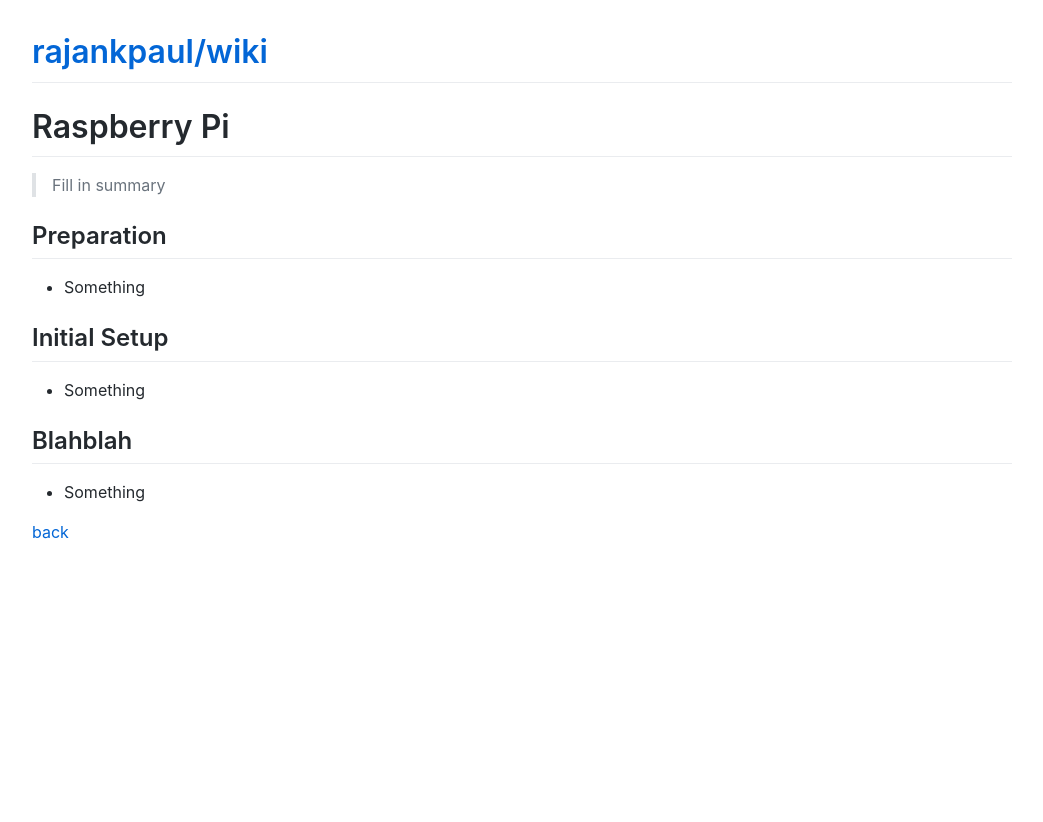
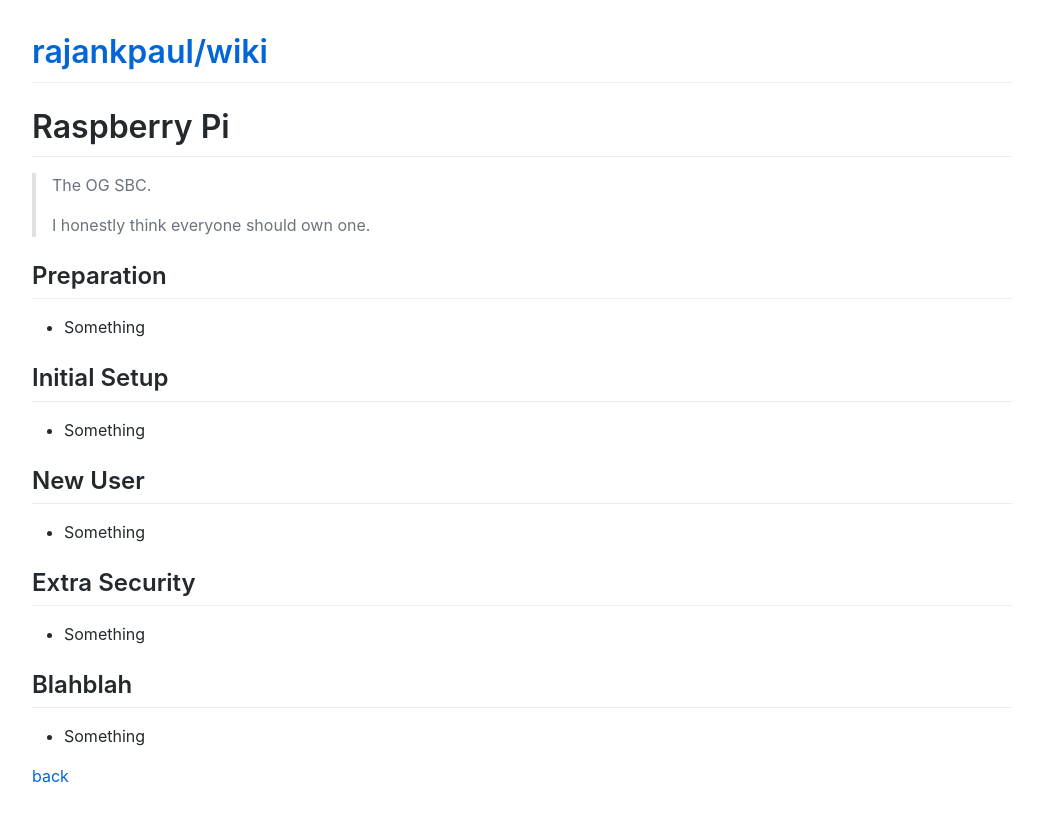
Before and after one commit to rajankpaul/docs, a Jekyll site: the page built from tutorials/raspberry_pi/index.md, in a window 1280 px wide. Shown: the top 822 px of the page, without its empty margins (118-1161 px from the left). Built offline with Jekyll 4.4.1, drawn with Linux system fonts in a browser that asks for light colours; comment, search, counter and statistics services are not loaded.

Commit message:
Update index.md

```diff
--- a/tutorials/raspberry_pi/index.md
+++ b/tutorials/raspberry_pi/index.md
@@ -5,9 +5,9 @@ title: Raspberry Pi
 
 # Raspberry Pi
 
-> Fill
-> in
-> summary
+> The OG SBC.
+>
+> I honestly think everyone should own one.
 
 ## Preparation
 *   Something
@@ -15,6 +15,12 @@ title: Raspberry Pi
 ## Initial Setup
 *   Something
 
+## New User
+*   Something
+
+## Extra Security
+*   Something
+
 ## Blahblah
 *   Something
 
```
